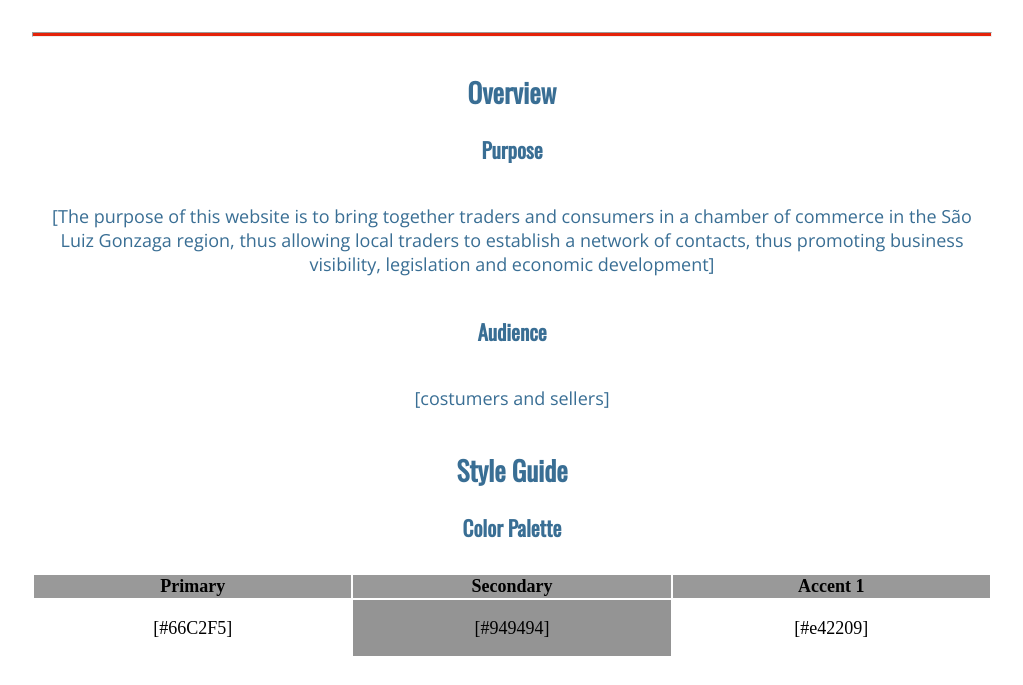
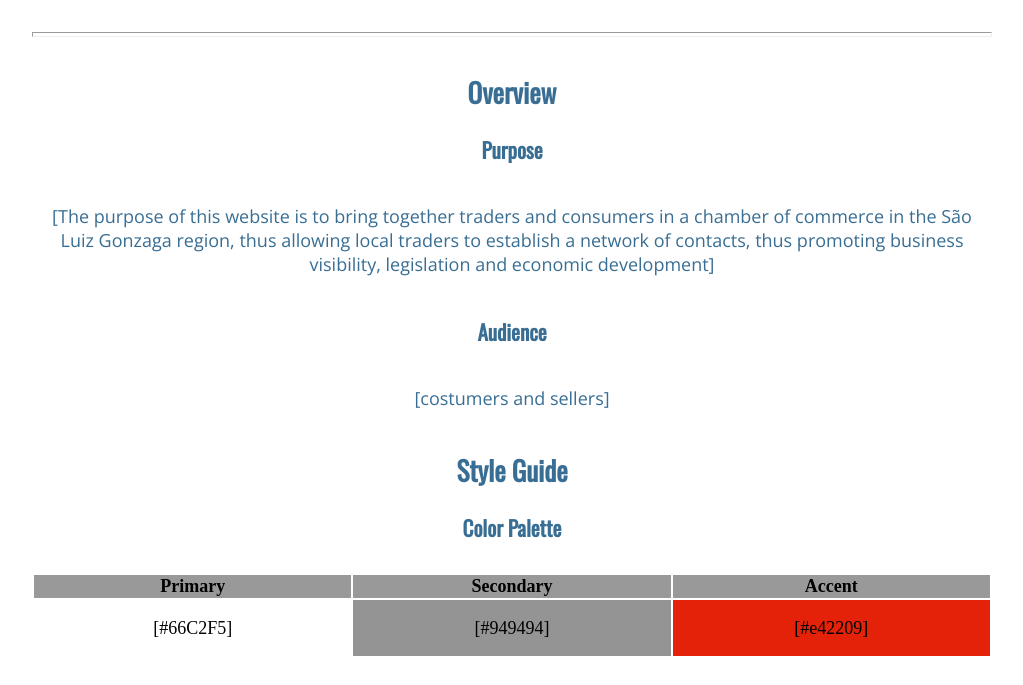
Before and after one commit to GustavoColman/wdd230, a plain HTML site: page Chamber-site-plan.html in a window 1280 px wide. Shown: the part 337-1022 px from the top of the page, without its empty margins (128-1151 px from the left). Drawn offline with nearby package versions, Linux system fonts and the light colour scheme.

Commit message:
chamber site update

```diff
--- a/Chamber-site-plan.html
+++ b/Chamber-site-plan.html
@@ -42,7 +42,7 @@
       <tr>
         <th>Primary</th>
         <th>Secondary</th>
-        <th>Accent 1</th>
+        <th>Accent</th>
 
       </tr>
       <!-- Replace the numbers in the boxes below with your hex color codes. Then switch to the site-plan.css file and change your colors there as well. -->
--- a/styles/chamber.css
+++ b/styles/chamber.css
@@ -7,9 +7,7 @@ Fonts are separated by a & */
   /* change the values below to your colors from your palette */
   --primary-color: #ffffff   ;
   --secondary-color: #949494 ;
-  --accent1-color: #e42209;
-  --accent2-color: rgb(255, 255, 255);
-
+  --accent-color: #e42209;
   /* change the values below to your chosen font(s) */
   --heading-font: "Oswald";
   --paragraph-font: "Open Sans", sans-serif;
@@ -86,12 +84,10 @@ p {
 .secondary {
   background-color: var(--secondary-color);
 }
-.accent1 {
-  background-color: var(--accent1-color);
+.accent{
+  background-color: var(--accent-color);
 }
-.accent2{
-  background-color: var(--accent2-color);
-}
+
 p.colored {
   background-color: var(--paragraph-background-color);
   color: var(--paragraph-color-on-color);
```
